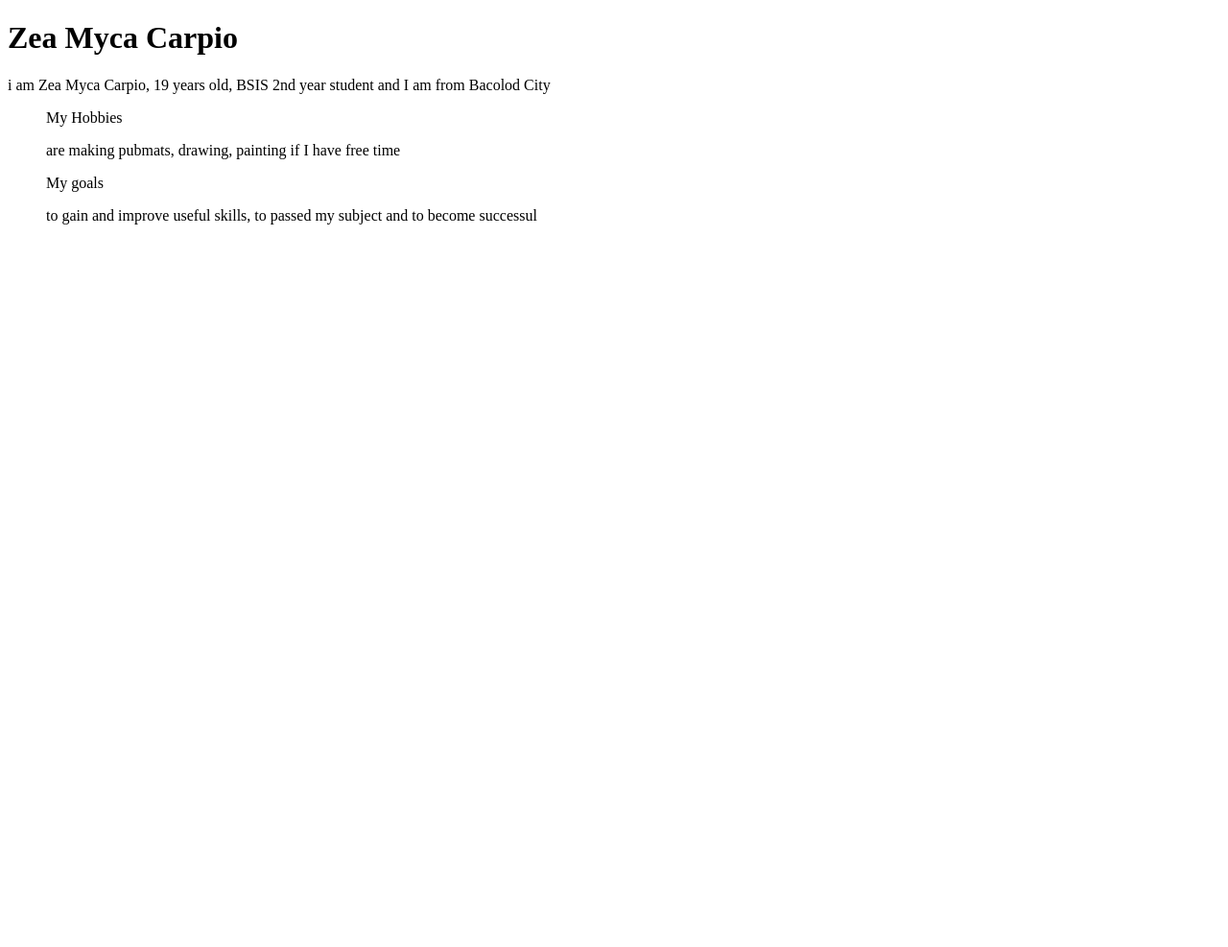
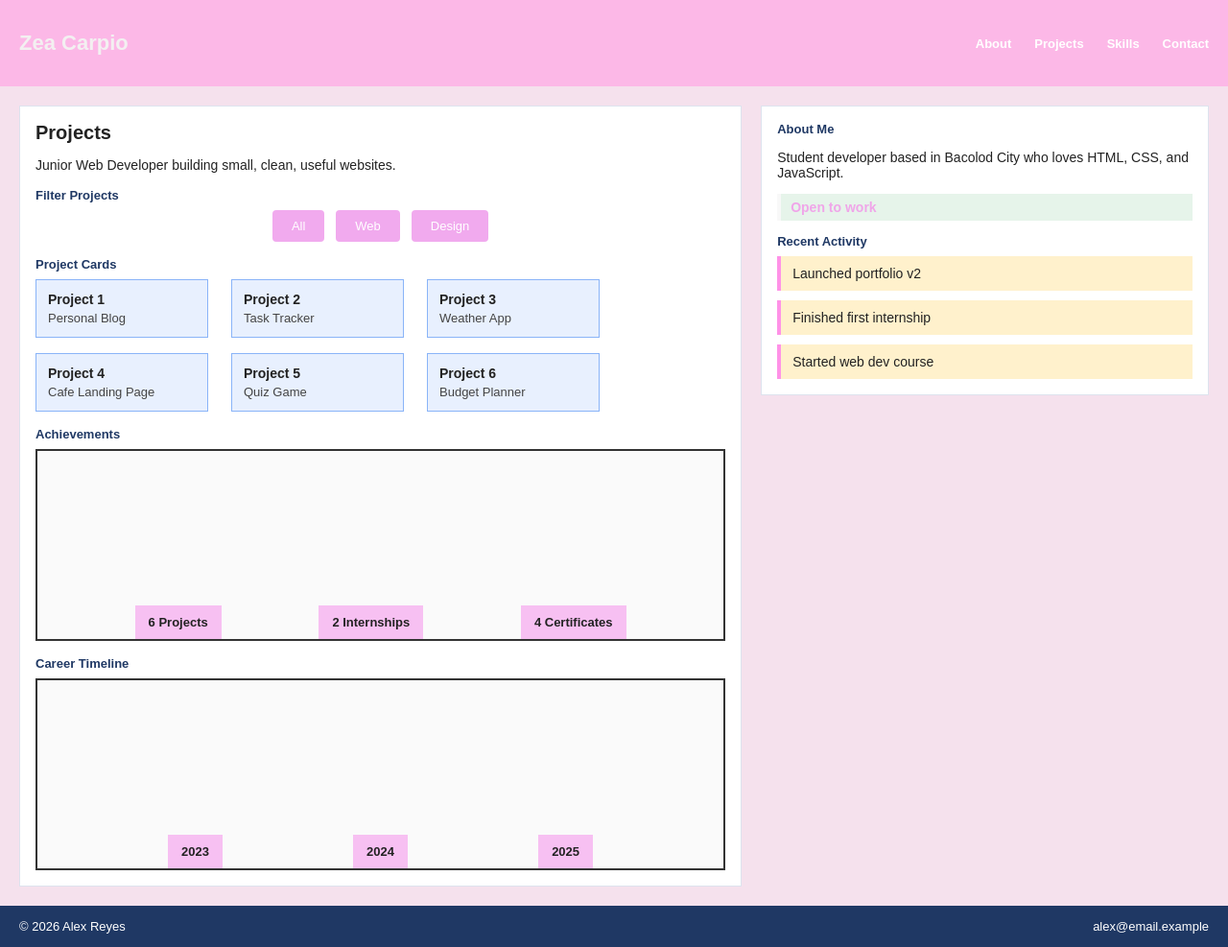
Before and after one commit to zeamyca-ux/Zea-website, a plain HTML site: page index.html in a window 1280 px wide. Shown: the whole page at 96% size. Before the commit the page ends 800 px from the top, so only its background shows below. Drawn offline with Linux system fonts and the light colour scheme.

Commit message:
Add files via upload

```diff
--- a/index.html
+++ b/index.html
@@ -1,18 +1,59 @@
 <!DOCTYPE html>
-<htmL>
+<html lang="en">
 <head>
-<title>Zea Myca</title>
+<meta charset="UTF-8">
+<meta name="viewport" content="width=device-width, initial-scale=1">
+<title>Zea Carpio | Portfolio</title>
+<link rel="stylesheet" href="style.css">
 </head>
 <body>
-    <h1>Zea Myca Carpio</h1>
-</head>
-<html>
-    <p>i am Zea Myca Carpio, 19 years old, BSIS 2nd year student and I am from Bacolod City </p>
-
-    <ol>My Hobbies</ol>
-        <ul>are making pubmats, drawing, painting if I have free time</ul>
-    <ol>My goals</ol>
-        <ul>to gain and improve useful skills, to passed my subject and to become successul</ul>
-
-    </body>
-</htmL>
+<header>
+  <div class="logo">Zea Carpio</div>
+  <nav class="menu">
+    <a href="#">About</a><a href="#">Projects</a><a href="#">Skills</a><a href="#">Contact</a>
+  </nav>
+</header>
+<div class="layout">
+  <main>
+    <h1>Projects</h1>
+    <p>Junior Web Developer building small, clean, useful websites.</p>
+    <h2>Filter Projects</h2>
+    <div class="button-group">
+      <button>All</button><button>Web</button><button>Design</button>
+    </div>
+    <h2>Project Cards</h2>
+    <div class="cards">
+      <div class="card"><strong>Project 1</strong><span>Personal Blog</span></div>
+      <div class="card"><strong>Project 2</strong><span>Task Tracker</span></div>
+      <div class="card"><strong>Project 3</strong><span>Weather App</span></div>
+      <div class="card"><strong>Project 4</strong><span>Cafe Landing Page</span></div>
+      <div class="card"><strong>Project 5</strong><span>Quiz Game</span></div>
+      <div class="card"><strong>Project 6</strong><span>Budget Planner</span></div>
+    </div>
+    <h2>Achievements</h2>
+    <div class="box-a">
+      <div class="item">6 Projects</div><div class="item">2 Internships</div><div class="item">4 Certificates</div>
+    </div>
+    <h2>Career Timeline</h2>
+    <div class="box-b">
+      <div class="item">2023</div><div class="item">2024</div><div class="item">2025</div>
+    </div>
+  </main>
+  <aside>
+    <h3>About Me</h3>
+    <p class="bio">Student developer based in Bacolod City who loves HTML, CSS, and JavaScript.</p>
+    <p class="status">Open to work</p>
+    <h3>Recent Activity</h3>
+    <div class="updates">
+      <div class="update">Started web dev course</div>
+      <div class="update">Finished first internship</div>
+      <div class="update">Launched portfolio v2</div>
+    </div>
+  </aside>
+</div>
+<footer>
+  <span>&copy; 2026 Alex Reyes</span>
+  <span>alex@email.example</span>
+</footer>
+</body>
+</html>
--- /dev/null
+++ b/style.css
@@ -0,0 +1,91 @@
+/* ===== SECTION A: DO NOT EDIT ===== */
+* { box-sizing: border-box; }
+body { margin: 0; font-family: Arial, Helvetica, sans-serif; background: #f5e1ed; color: #222; font-size: 14px; }
+header { background: #fcb8e7; color: #f3f0f1; padding: 14px 20px; }
+.logo { font-size: 22px; font-weight: bold; }
+.menu a { color: #fff; text-decoration: none; font-size: 13px; font-weight: bold; display: block; }
+.layout { padding: 0; }
+main, aside { background: #fff; border: 1px solid #dde3ee; padding: 16px; }
+h1 { font-size: 20px; margin: 0 0 8px; }
+h2 { font-size: 13px; margin: 16px 0 8px; color: #1f3864; }
+h3 { font-size: 13px; margin: 0 0 8px; color: #1f3864; }
+button { background: #f1aaee; color: #fff; border: 0; padding: 9px 20px; border-radius: 4px; font-size: 13px; }
+.card { background: #e8f0fe; border: 1px solid #8ab4f8; padding: 12px; width: 180px; }
+.card strong, .card span { display: block; }
+.card span { margin-top: 4px; color: #444; font-size: 13px; }
+.box-a, .box-b { height: 200px; background: #fafafa; border: 2px solid #333; }
+.item { background: #f7c0f2; font-weight: bold; padding: 10px 14px; font-size: 13px; }
+.status { background: #e6f4ea; color: #f0a5e9; font-weight: bold; padding: 6px 10px; border-left: 4px solid #f8f8f8; }
+.update { background: #fff1cc; border-left: 4px solid #ff92e7; padding: 10px 12px; }
+footer { background: #1f3864; color: #fff; padding: 14px 20px; font-size: 13px; }
+/* ===== END SECTION A ===== */
+
+/* ===== SECTION B: YOUR WORK (edit only below this line) ===== */
+
+/* TASK 1: Site Header (selectors: header, .menu) */
+header {
+    display:flex;
+    height: 90px;
+    justify-content:space-between;
+    align-items: center;
+}
+.menu{
+    display: flex;
+    gap: 24px;
+}
+
+/* TASK 2: Profile Sidebar + Main Content (selectors: .layout, main, aside) */
+.layout{
+    display: flex;
+    gap: 20px;
+    padding: 20px;
+}
+main{
+    width: 70%;
+}
+aside{
+    width: 25;
+    align-self: flex-start;
+}
+
+/* TASK 3: Project Filter Buttons (selector: .button-group) */
+.button-group{
+    display: flex;
+    justify-content: center;
+    gap: 12px;
+
+}
+
+/* TASK 4: Project Card Grid (selector: .cards) */
+.cards{
+    display: flex;
+    flex-wrap: wrap;
+    gap: 16px 24px;
+}
+/* TASK 5: Highlights and Timeline Strips (selectors: .box-a, .box-b) */
+.box-a{
+    display: flex;
+    justify-content: space-evenly;
+    align-items: flex-end;
+}
+.box-b{
+    display: flex;
+    justify-content: space-evenly;
+    align-items: flex-end;
+}
+
+/* TASK 6: Recent Activity Feed (selector: .updates) */
+.updates{
+    display: flex;
+    flex-direction: column-reverse;
+    gap: 10px;
+}
+
+/* TASK 7: Footer (selector: footer) */
+footer{
+    display: flex;
+    justify-content: space-between;
+    align-items: center;
+}
+
+/* BONUS: Add exactly one declaration to the .layout rule */
```
